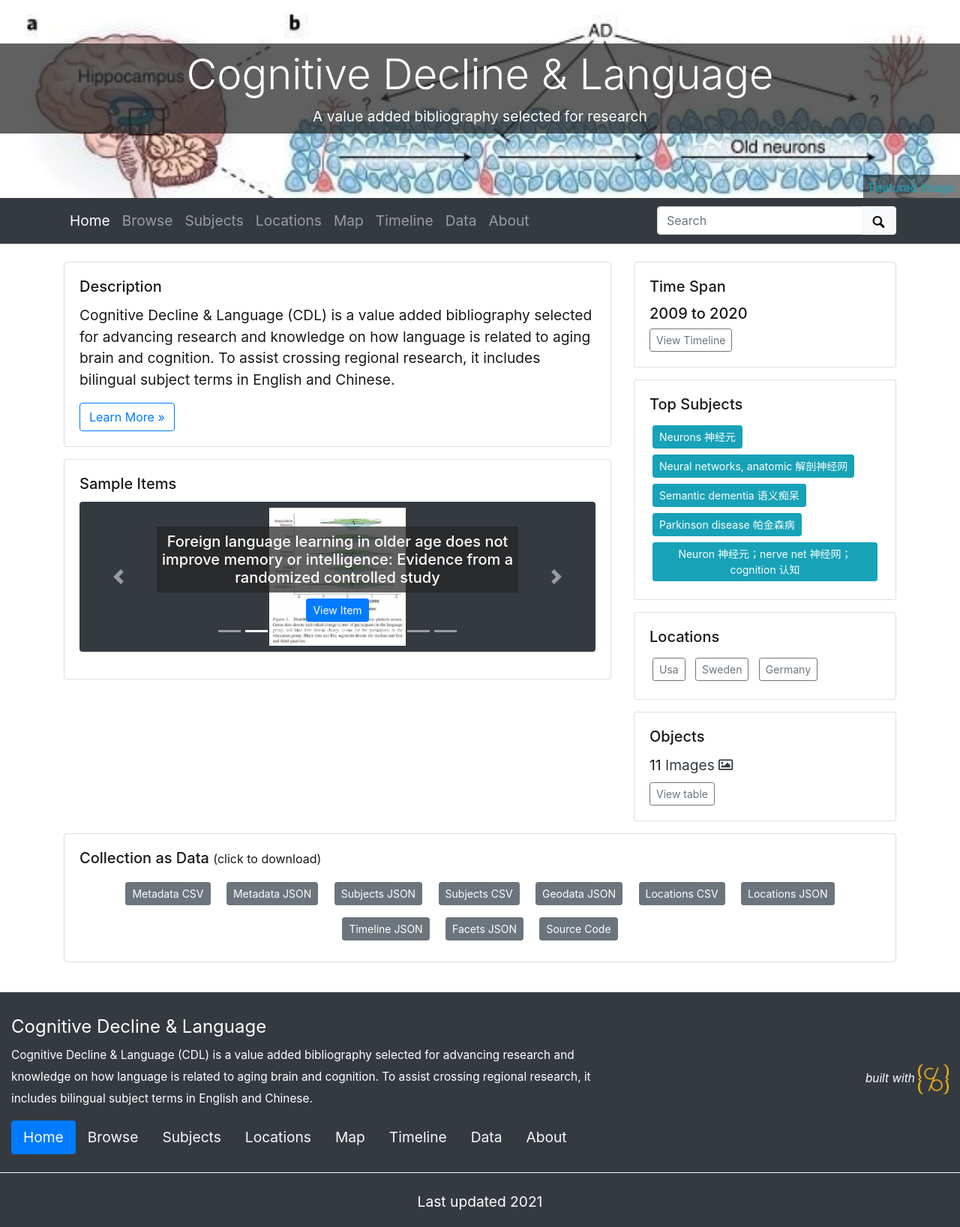
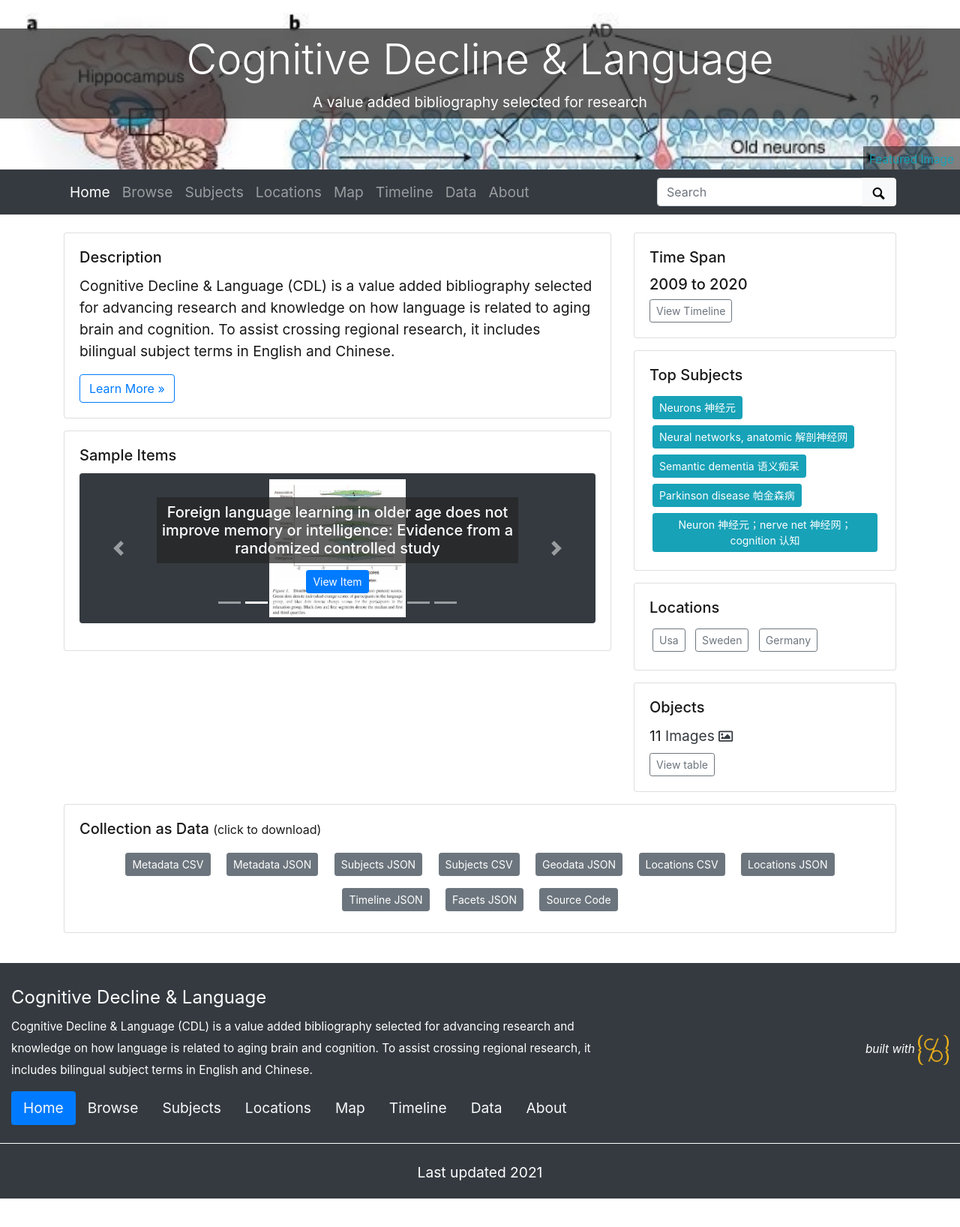
Before and after one commit to archivesw/cogfigcollection, a Jekyll site: the page built from index.md, in a window 1280 px wide. Shown: the whole page at 75% size. Built offline with Jekyll 4.4.1, drawn with Linux system fonts in a browser that asks for light colours; after the commit the page ends 1598 px from its top, so only the background shows below that.

Commit message:
update theme.yml

```diff
--- a/_data/theme.yml
+++ b/_data/theme.yml
@@ -10,7 +10,7 @@
 # use either an objectid (from an item in this collect), a relative location of an image in this repo (ex. /assets/img/feature.jpg), or a full url to an image elsewhere
 featured-image: cogfig006
 # optional: add extra padding around collection title for a larger image feature.
-home-title-y-padding: 3em
+home-title-y-padding: 2em
 # optional: change position of background image, center, top, bottom
 home-banner-image-position: top
 # height of the carousel at the bottom of the home page; this is in px, but just enter a number (don't include "px"). Default is 300
```
